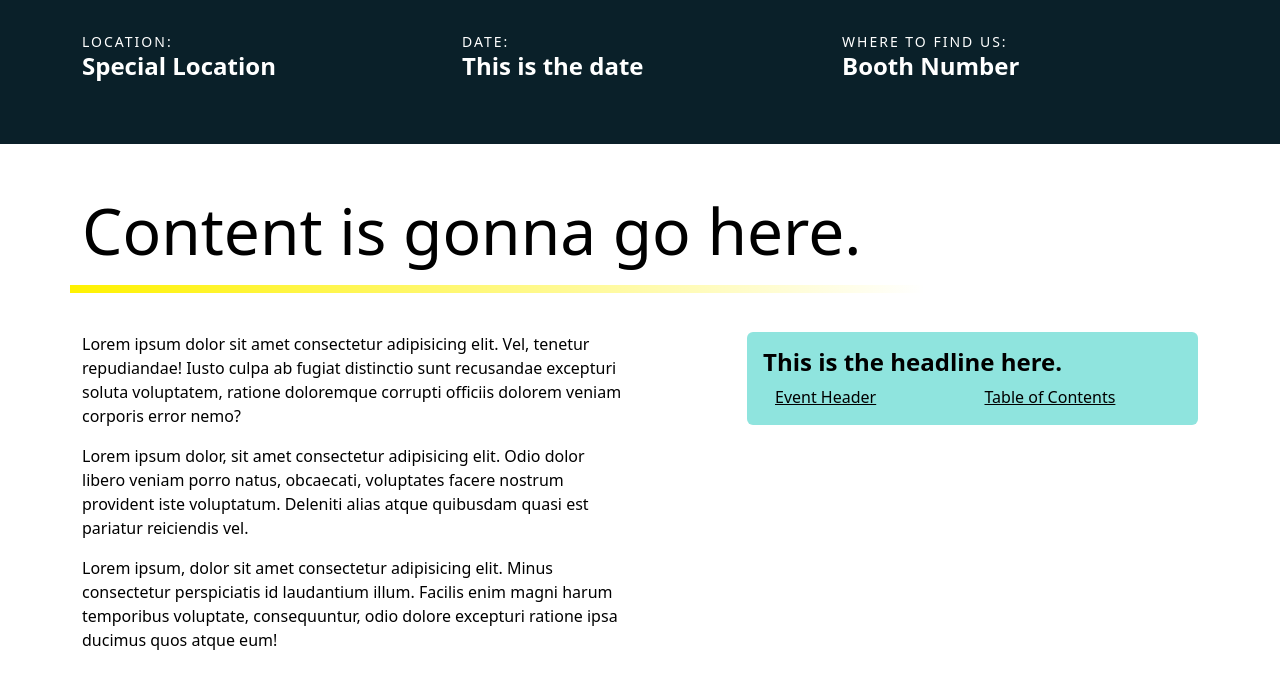
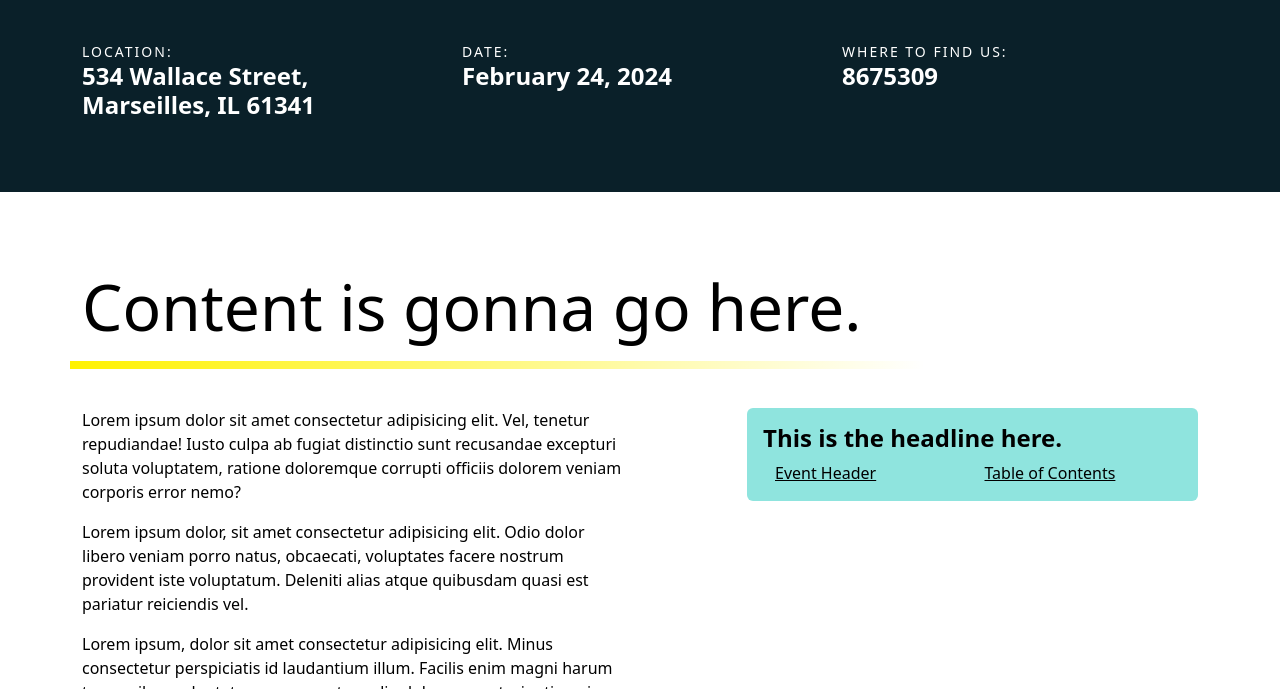
Before and after one commit to takenot-es/alight__MarketoTemplates, a Jekyll site: the page built from index.html, in a window 1280 px wide and 900 px high, scrolled down 488 px, cut to the strip 211-900 px from the top of the window. Built offline with Jekyll 4.4.1, drawn with Linux system fonts in a browser that asks for light colours; some web fonts are replaced.

```diff
--- a/_includes/blocks/event-jumbotron.html
+++ b/_includes/blocks/event-jumbotron.html
@@ -22,7 +22,7 @@
     {% include /snippets/arc-animated.svg %}
 </section>
 {% if section.info_container == 'true' or section.info_container == true %}
-<section class="py-5 bg-slate-100 text-white">
+<section class="py-4 py-md-6 bg-slate-100 text-white">
     <div class="container">
         <div class="row" id="event-page-header-details">
             {% for item in section.info_details %}
@@ -33,7 +33,7 @@
                 </p>
                 <h5>
                     <strong>
-                        {{ item. content }}
+                        {{ item.content }}
                     </strong>
                 </h5>
              </div>
@@ -44,7 +44,7 @@
                 </p>
                 <h5>
                     <strong>
-                        {{ item. content }}
+                        {{ item.content }}
                     </strong>
                 </h5>
              </div>
--- a/_includes/blocks/intro-toc.html
+++ b/_includes/blocks/intro-toc.html
@@ -1,4 +1,4 @@
-<section class="py-4 py-md-6" id="{{ section.title | downcase | replace: ' ', '-' }}">
+<section class="py-4 py-md-8" id="{{ section.title | downcase | replace: ' ', '-' }}">
     <div class="container">
         {% if section.headline %}
         <div class="row pb-4">
@@ -35,6 +35,13 @@
             </div>
             <div class="col-lg-6">
                 {{ section.content }}
+                {% if section.cta %}
+                <p class="mt-4">
+                    <a href="{% if section.cta_link contains 'id--' %}{{ section.cta_link | remove: 'id--' | prepend: '#' }}{% else %}{{section.cta_link }}{% endif %}" class="btn btn-primary">
+                        {{ section.cta }}
+                    </a>
+                </p>
+                {% endif %}
             </div>
         </div>
     </div>
--- /dev/null
+++ b/_plugins/jekyll-liquify.rb
@@ -0,0 +1,56 @@
+# Custom Plugins developed for building Mitou Junior website.
+# https://jekyllrb.com/docs/plugins/
+
+module Jekyll
+  # A plugin to load environment variables automatically.
+  # https://gist.github.com/nicolashery/5756478
+  class EnvironmentVariables < Generator
+    def generate(site)
+      site.config['env'] = {}
+      site.config['env']['JEKYLL_ENV'] = ENV['JEKYLL_ENV'] || 'development'
+      # Add other environment variables to `site.config` here...
+    end
+  end
+
+  # A plugin to enables to show latest Stats in OGP meta tags.
+  # Inspired by: https://github.com/gemfarmer/jekyll-liquify
+  module LiquifyFilter
+    def liquify(input)
+      if input.is_a? String
+        Liquid::Template.parse(input).render(@context)
+      else
+        input
+      end
+    end
+  end
+end
+
+# Register LiquifyFilter module to Jekyll template
+Liquid::Template.register_filter(Jekyll::LiquifyFilter)
+
+# A plugin to set custom site.data like APIs: {% site.data.apis %}
+# https://jekyllrb.com/docs/plugins/generators/
+module Reading
+  class Generator < Jekyll::Generator
+
+    # Tweak data that Jekyll can access like `{% site.data.foobars %}`
+    def generate(site)
+      apis = []
+      Dir.glob('./**/*.json') do |filepath|
+        filepath = filepath[1..]                # Correct path: ./api.json -> /api.json
+        next if filepath.start_with? '/_'       # Ignore internal parts like Partial
+        next if filepath.start_with? '/vendor/' # Ignore external parts like RubyGem
+
+        # NOTE: Can't get data if set like `key: value`
+        #       It seems needed to be like `'key' => 'value'`
+        apis << {
+          'to_json' => filepath,      # => /api.json
+          'to_html' => filepath[..-6] # => /api
+        }
+      end
+
+      # Now you can get data above by like `{{ site.data.apis | first }}`
+      site.data['apis'] = apis
+    end
+  end
+end
--- a/index.html
+++ b/index.html
@@ -1,5 +1,9 @@
 ---
 layout: blocks
+title: Marketo Event Templates
+date: February 24, 2024
+location: 534 Wallace Street, Marseilles, IL 61341
+booth_number: 8675309
 page_sections:
 - template: Event Jumobtron
   block: event-jumbotron
@@ -9,11 +13,11 @@ page_sections:
   info_container: true
   info_details:
   - label: Location
-    content: Special Location
+    content: 534 Wallace Street, Marseilles, IL 61341
   - label: Date
-    content: This is the date
+    content: February 24, 2024
   - label: Where to find us
-    content: Booth Number
+    content: 8675309
 - template: Intro TOC
   block: intro-toc
   toc_include: 'true'
```
Also changed, not shown: other parts of index.html (+2 -0 lines), Gemfile.lock, 2 other files.
